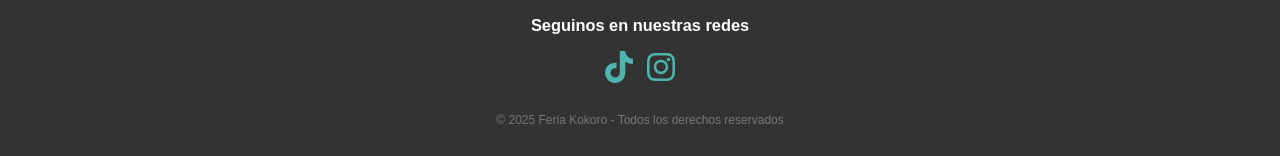
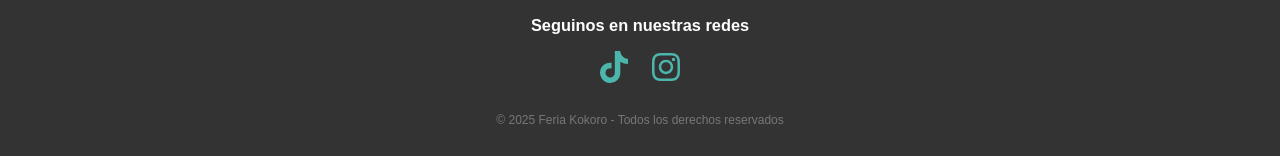
Before and after one commit to feriakokoro/web-kokoro, a React (Create React App) app: page /#/ in a window 1280 px wide. Shown: the part 641-797 px from the top of the page. Built offline with nearby package versions, Linux system fonts and the light colour scheme; no server answers.

Commit message:
fix(footer.css): se corrige separación en íconos del footer

```diff
--- a/src/assets/styles/footer.css
+++ b/src/assets/styles/footer.css
@@ -25,7 +25,7 @@
 .footer-link {
   color: #4db6ac;
   text-decoration: none;
-  margin: 5px;
+  margin: 10px;
 }
 
 .footer-rights {
@@ -34,3 +34,9 @@
   color: #777;
   font-size: 12px;
 }
+
+@media (max-width: 990px) {
+  .footer-link {
+    margin: 5px;
+  }
+}
```
